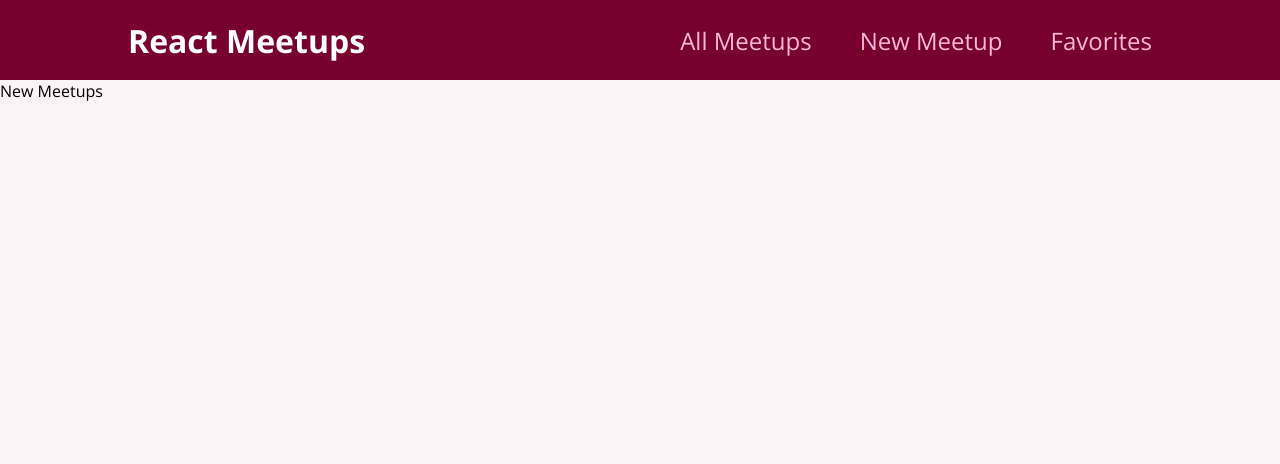
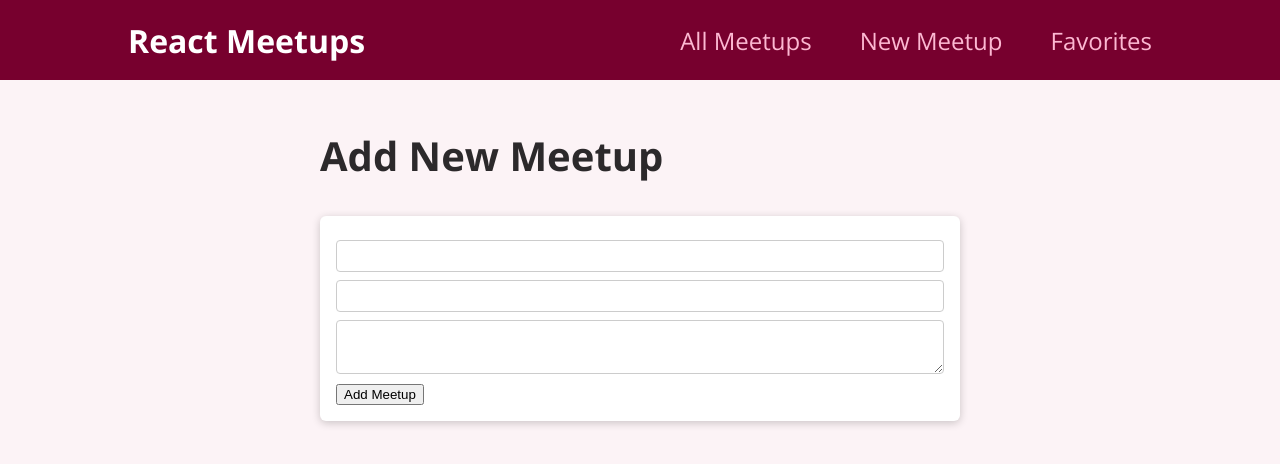
Before and after one commit to KostaLaz/react-meetup-app, a React (Create React App) app: page /new-meetup in a window 1280 px wide. Shown: the top 464 px of the page. Built offline with nearby package versions, Linux system fonts and the light colour scheme.

Commit message:
Add meetup form added to page

```diff
--- a/src/components/layouts/Layout.js
+++ b/src/components/layouts/Layout.js
@@ -6,7 +6,7 @@ function Layout(props) {
     return (
         <div>
             <MainNavigation />
-            <main>
+            <main className={classes.main}>
                 {props.children}
             </main>
         </div>
--- /dev/null
+++ b/src/components/meetups/NewMeetupForm.js
@@ -0,0 +1,29 @@
+import React from 'react'
+import Card from '../ui/Card';
+import classes from './NewMeetupForm.module.css';
+
+function NewMeetupForm() {
+    return (
+       <Card>
+           <form className={classes.form}>
+             <div className={classes.control}>
+                <label htmlFor="title"></label>
+                <input type="text" required id="title" />
+            </div>
+            <div className={classes.control}>
+                <label htmlFor="image"></label>
+                <input type="url" required id="image" />
+            </div>
+            <div className={classes.control}>
+                <label htmlFor="decription"></label>
+                <textarea required id="decription" roes='5' />
+            </div>
+            <div className={classes.action}>
+                <button>Add Meetup</button>
+            </div>
+           </form>
+       </Card>
+    )
+}
+
+export default NewMeetupForm
--- a/src/pages/NewMeetupPage.js
+++ b/src/pages/NewMeetupPage.js
@@ -1,10 +1,12 @@
 import React from 'react'
+import NewMeetupForm from '../components/meetups/NewMeetupForm';
 
 function NewMeetupPage() {
     return (
-        <div>
-            New Meetups
-        </div>
+        <section>
+            <h1>Add New Meetup</h1>
+            <NewMeetupForm />
+        </section>
     )
 }
 
```
